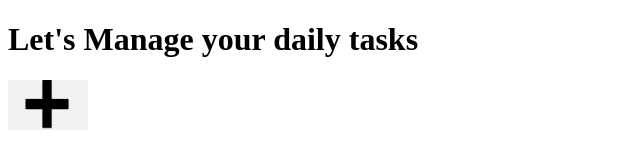
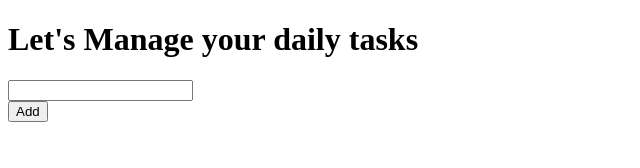
Before and after one commit to SidGoyal2014/Todo-List, a plain HTML site: page index.html in a window 1280 px wide. Shown: the whole page, without its empty margins (0-640 px from the left). Drawn offline with Linux system fonts and the light colour scheme.

Commit message:
Add new task
The task can be inserted now. But, the rest of the functionality is incomplete, including delete task, storing task in cookies, styling etc.

```diff
--- a/index.html
+++ b/index.html
@@ -15,8 +15,9 @@
                 <!-- Curently this will be empty-->
             </div>
 
-            <div>
-                <img src="./images/add_task.png" height="50px" width="80px" onclick="add_new_task();">
+            <div id="add">
+                <input type="text" name="task" id="task"><br>
+                <input type="button" name="add_task" onclick="add_new_task(task.value);" value="Add"> <!-- <img src="./images/add_task.png" height="50px" width="80px" onclick="add_new_task();"> --->
             </div>
         </div>
     </body>
--- a/js/app.js
+++ b/js/app.js
@@ -1,2 +1,10 @@
-function add_new_task(){
+function add_new_task(task_content){
+
+    var block = document.getElementById("tasks");
+
+    var t = document.createElement("p");
+
+    t.innerHTML = task_content;
+
+    block.appendChild(t);
 }
```
